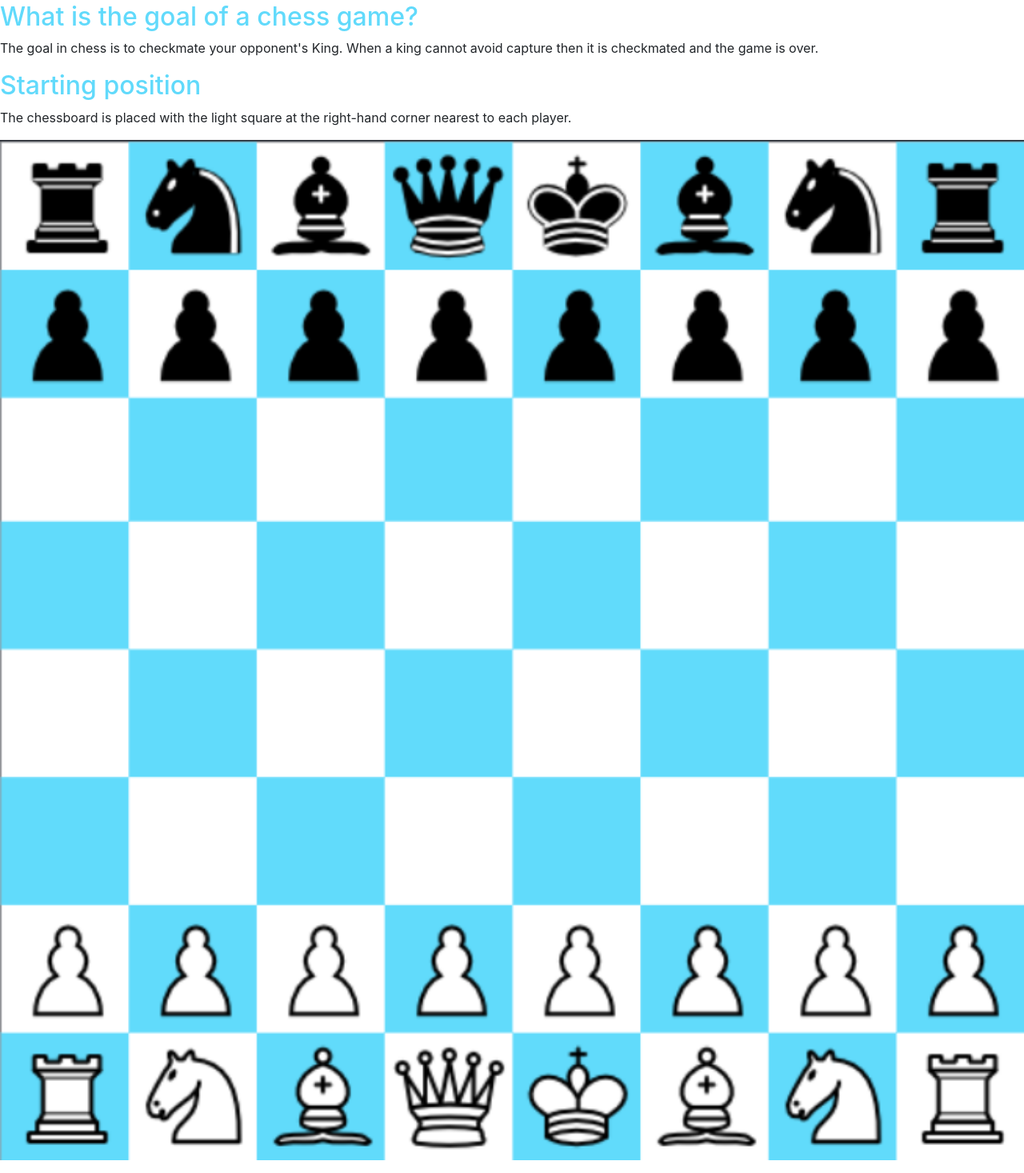
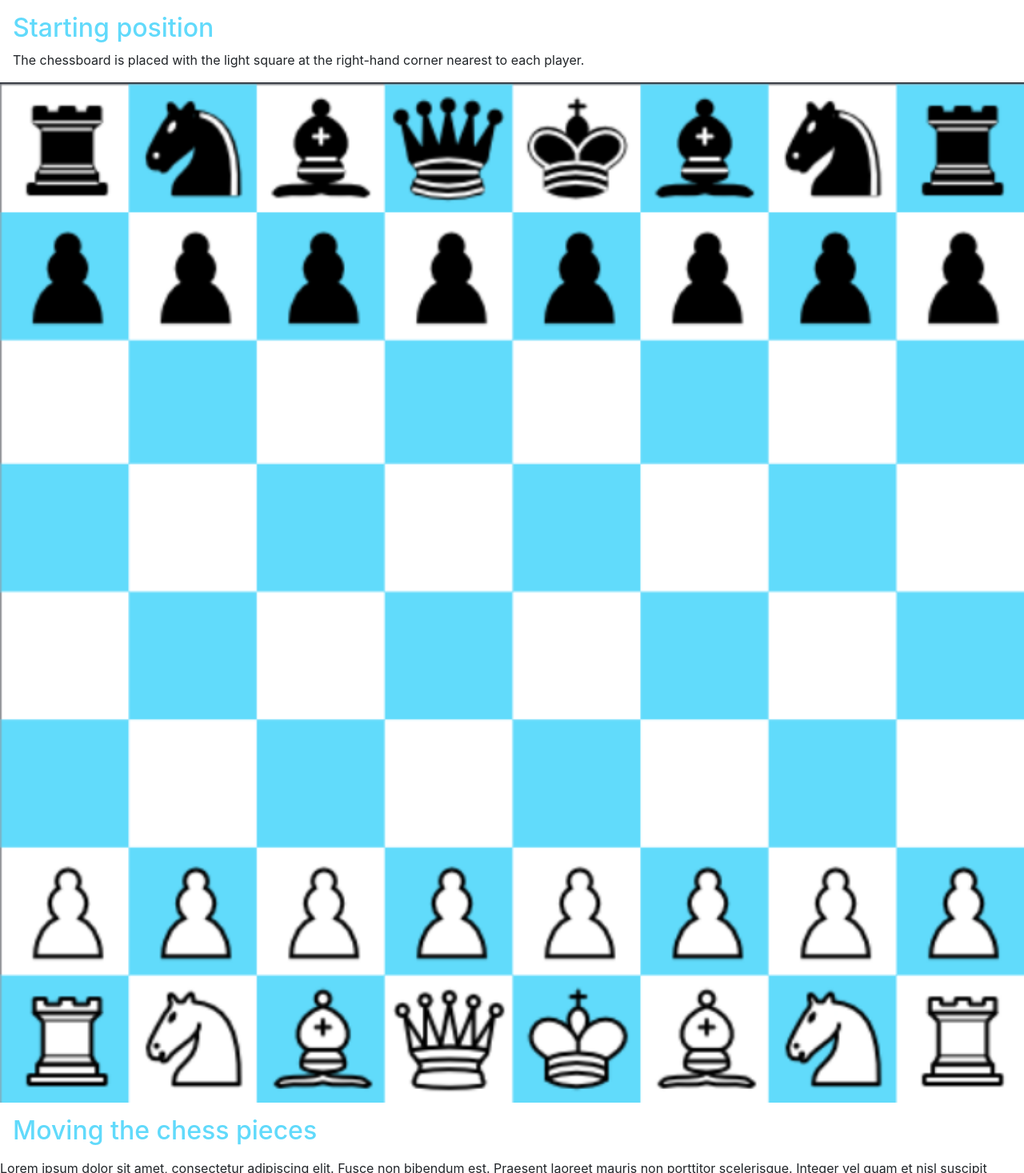
Before and after one commit to napoleon-commits/SelmaChessApp, a React (Create React App) app: page /learn in a window 1280 px wide. Shown: the part 103-1570 px from the top of the page at 80% size. Built offline with nearby package versions, Linux system fonts and the light colour scheme.

Commit message:
customized navbar and added padding

```diff
--- a/src/components/CustomNav.jsx
+++ b/src/components/CustomNav.jsx
@@ -8,7 +8,7 @@ import {
 
 
 const CustomNav = () => (
-  <Navbar bg="light" expand="lg">
+  <Navbar bg="dark" expand="lg">
     <Navbar.Brand href="#home">Selma Chess</Navbar.Brand>
     <Navbar.Toggle aria-controls="basic-navbar-nav" />
     <Navbar.Collapse id="basic-navbar-nav">
--- a/src/components/Learn.jsx
+++ b/src/components/Learn.jsx
@@ -4,9 +4,8 @@ import startingPosition from '../images/StartingPosition.png';
 
 const Learn = () => (
   <div>
-    <h1 className="mt-4 text-center">Become the master of an army!</h1>
     <hr />
-    <div className="mb-3">
+    <div className="mb-3 px-3">
       <div className="h2 text-secondary">What is the goal of a chess game?</div>
       <div>
         The goal in chess is to checkmate your opponent&apos;s King.
@@ -14,14 +13,14 @@ const Learn = () => (
       </div>
     </div>
     <div className="mb-3">
-      <div className="h2 text-secondary">Starting position</div>
-      <div className="mb-3">The chessboard is placed with the light square at the right-hand corner nearest to each player.</div>
+      <div className="h2 text-secondary px-3">Starting position</div>
+      <div className="mb-3 px-3">The chessboard is placed with the light square at the right-hand corner nearest to each player.</div>
       <div>
         <img src={startingPosition} alt="starting chess position" style={{ width: '100vw' }} />
       </div>
     </div>
     <div className="mb-3">
-      <div className="h2 text-secondary">Moving the chess pieces</div>
+      <div className="h2 text-secondary px-3">Moving the chess pieces</div>
     </div>
     <p>
       Lorem ipsum dolor sit amet, consectetur adipiscing elit. Fusce non bibendum est.
```
Also changed, not shown: src/styles/common.css (+9 -1 lines).
